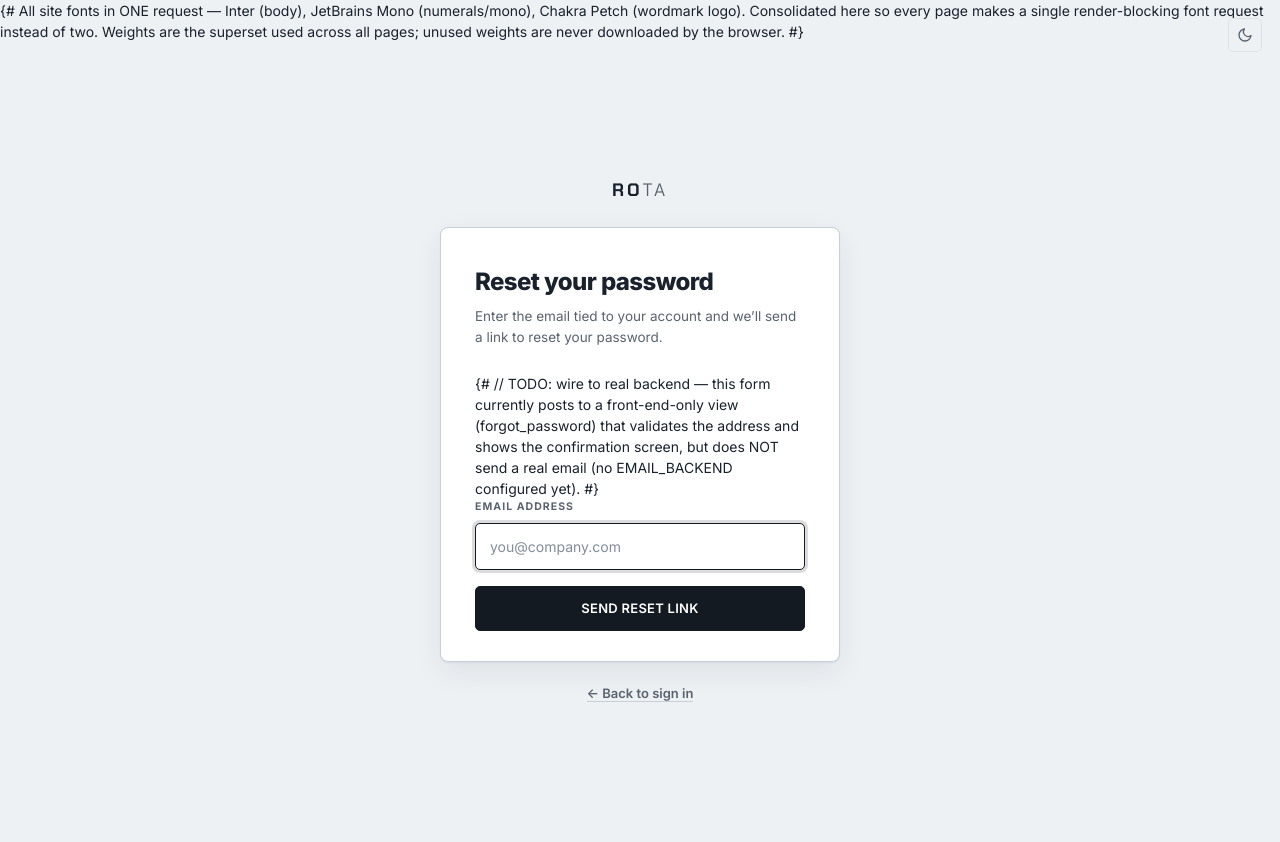
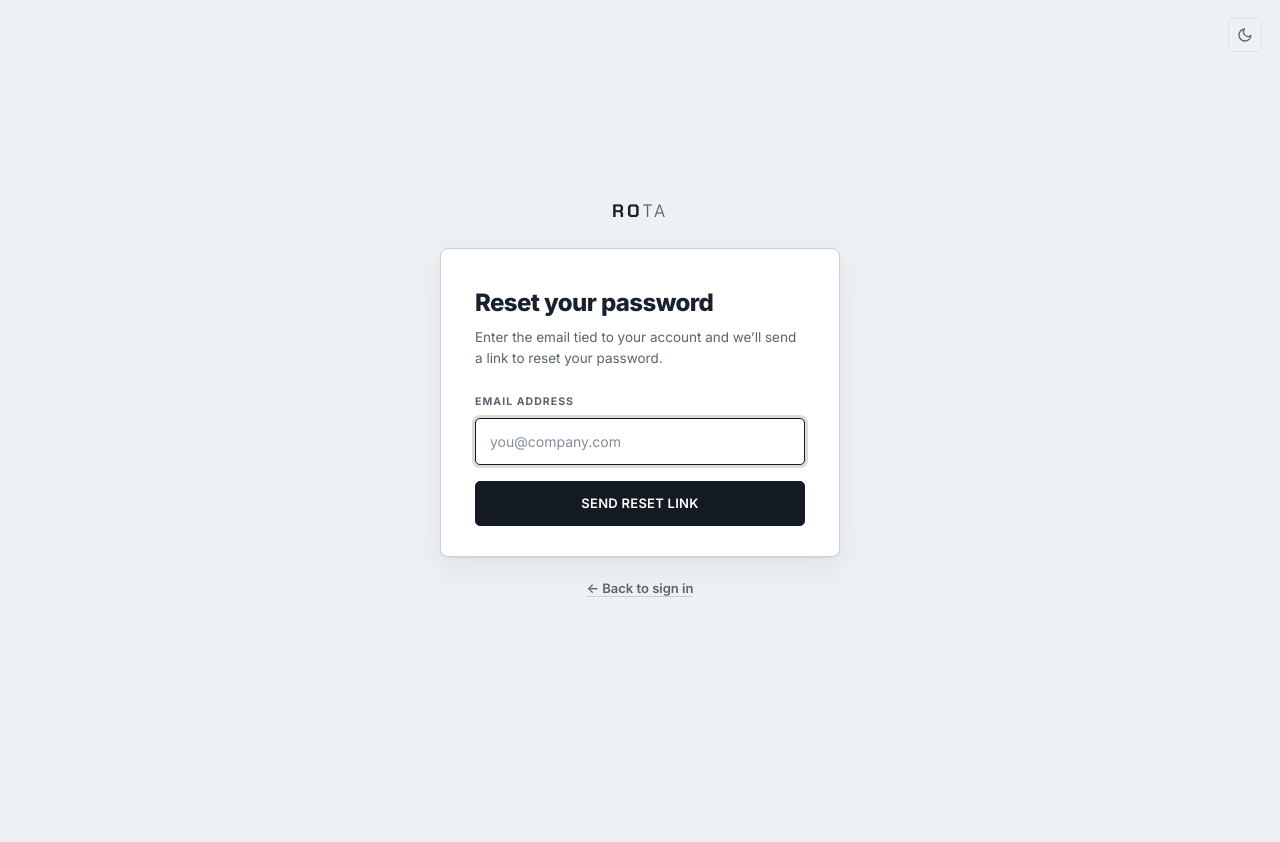
Before and after one commit to AlvaroAmigo98/pe-tracker-web, a Django app: page /forgot-password/ in a window 1280 px wide. After the commit the page ends 597 px from the top, so only its background shows below. Run offline with Django 5.2, Linux system fonts and the light colour scheme.

Commit message:
Fix multi-line {# #} comments leaking as visible text
Django's {# #} comment is single-line only; a multi-line one is not
treated as a comment and renders as literal text in the output.

- _theme.html: the font-consolidation note (included on every page) was
  showing as a stray message at the top of the landing page and all pages.
- forgot_password.html: a pre-existing multi-line {# TODO #} dev note was
  leaking onto the password-reset screen.

Both converted to {% comment %}…{% endcomment %} blocks, which span lines
and are never sent to the browser.

Co-Authored-By: Claude Opus 4.8 <noreply@anthropic.com>
Claude-Session: https://claude.ai/code/session_013rJPHkVBmrEzdNxULtqfCZ

```diff
--- a/tracker/templates/tracker/_theme.html
+++ b/tracker/templates/tracker/_theme.html
@@ -4,10 +4,12 @@
   colour in the product. Included in the <head> of every page.
 {% endcomment %}
 
-{# All site fonts in ONE request — Inter (body), JetBrains Mono (numerals/mono),
-   Chakra Petch (wordmark logo). Consolidated here so every page makes a single
-   render-blocking font request instead of two. Weights are the superset used
-   across all pages; unused weights are never downloaded by the browser. #}
+{% comment %}
+  All site fonts in ONE request — Inter (body), JetBrains Mono (numerals/mono),
+  Chakra Petch (wordmark logo). Consolidated here so every page makes a single
+  render-blocking font request instead of two. Weights are the superset used
+  across all pages; unused weights are never downloaded by the browser.
+{% endcomment %}
 <link href="https://fonts.googleapis.com/css2?family=Chakra+Petch:wght@400;500;600;700&family=Inter:wght@400;500;600;700;800;900&family=JetBrains+Mono:wght@400;500;600&display=swap" rel="stylesheet">
 
 {# Favicon: black square, reversed "R" monogram. #}
--- a/tracker/templates/tracker/forgot_password.html
+++ b/tracker/templates/tracker/forgot_password.html
@@ -27,9 +27,11 @@
           </div>
         {% endif %}
 
-        {# // TODO: wire to real backend — this form currently posts to a front-end-only
-           view (forgot_password) that validates the address and shows the confirmation
-           screen, but does NOT send a real email (no EMAIL_BACKEND configured yet). #}
+        {% comment %}
+          TODO: wire to real backend — this form currently posts to a front-end-only
+          view (forgot_password) that validates the address and shows the confirmation
+          screen, but does NOT send a real email (no EMAIL_BACKEND configured yet).
+        {% endcomment %}
         <form method="post" id="reset-form" novalidate>
           {% csrf_token %}
           <div class="rt-field">
```
